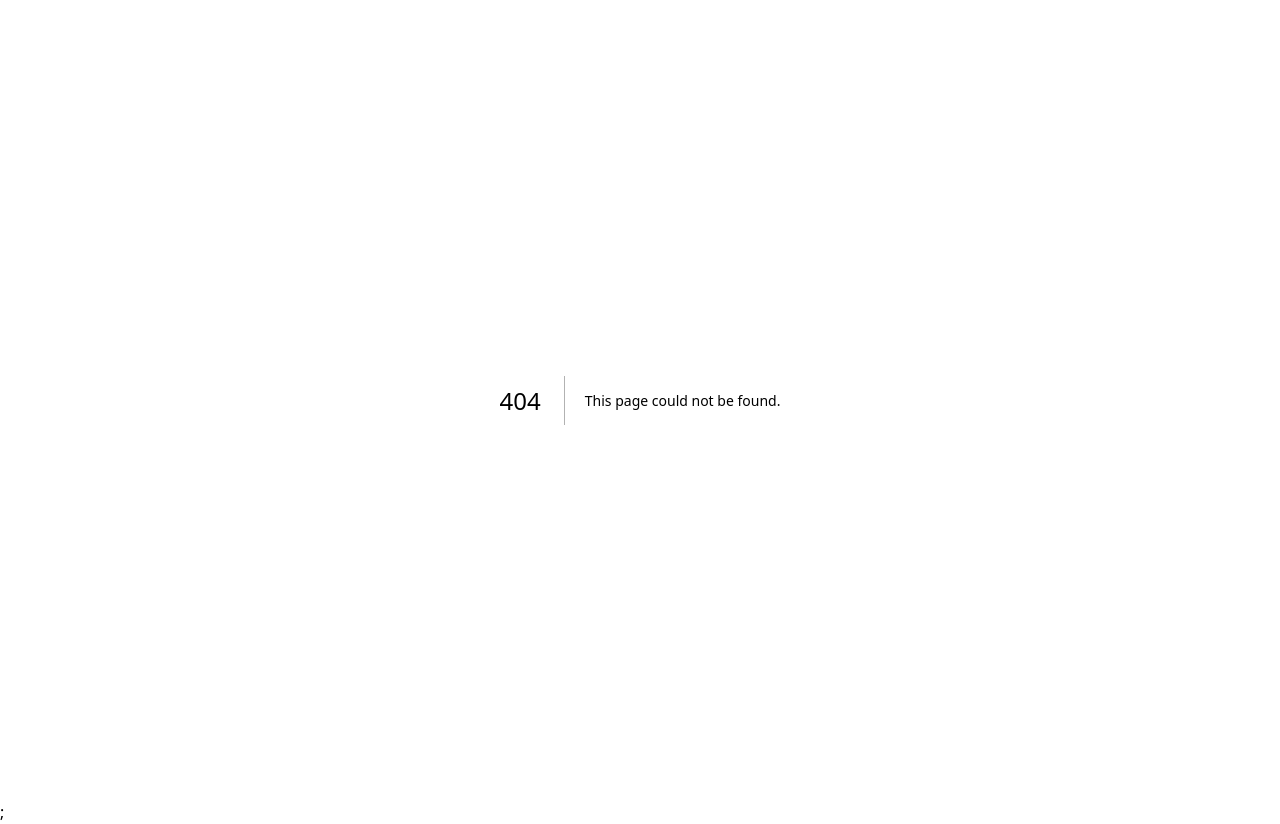
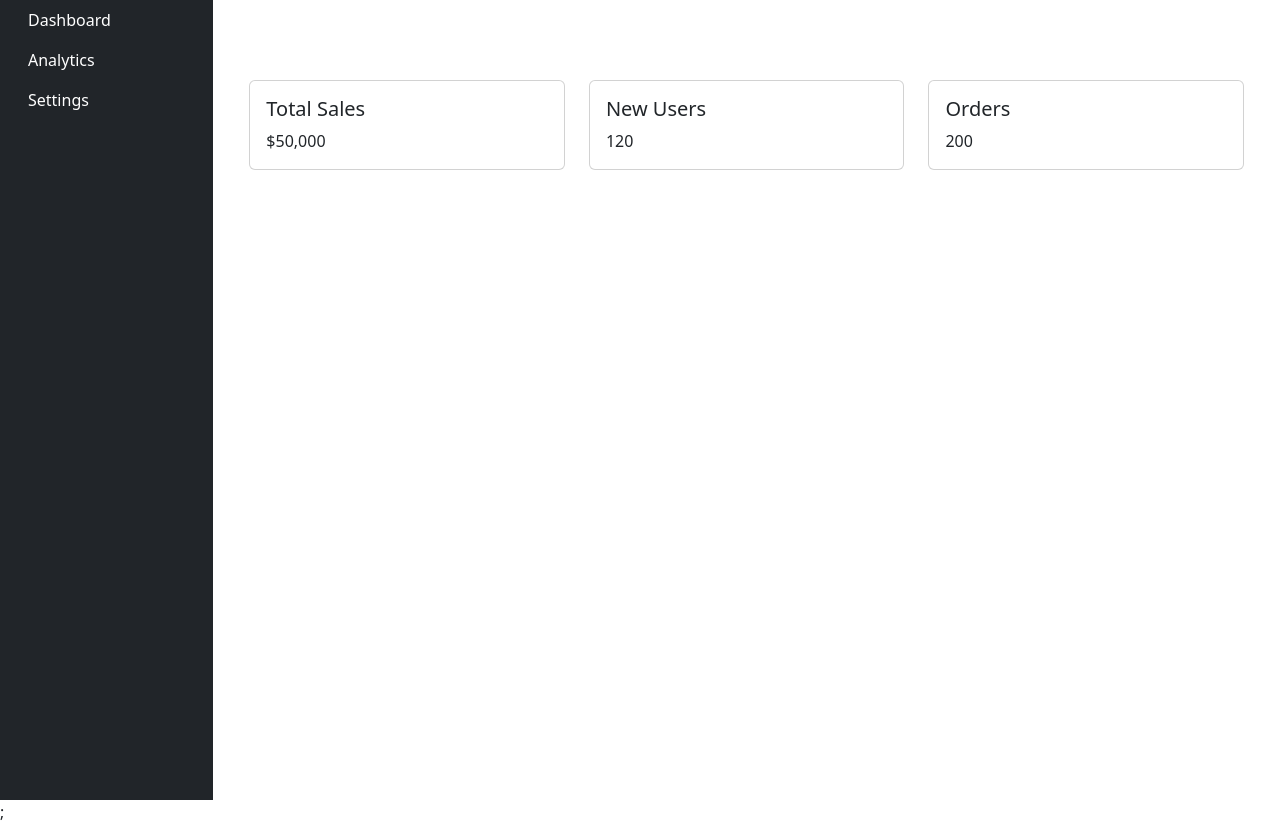
Before and after one commit to Jsmithseo/headlessSTLR, a Next.js app: page /dashboard in a window 1280 px wide. Before the commit this address had no page. Built offline with nearby package versions, Linux system fonts and the light colour scheme.

Commit message:
dashboard done

```diff
--- /dev/null
+++ b/components/DashboardLayout.js
@@ -0,0 +1,40 @@
+import { Container, Row, Col, Nav, NavItem, NavLink } from "reactstrap";
+
+const DashboardLayout = ({ children }) => {
+  return (
+    <Container fluid>
+      <Row className="flex flex-row">
+        {/* Sidebar */}
+        <Col
+          xs="2"
+          className="bg-dark text-white"
+          style={{ minHeight: "100vh" }}
+        >
+          <Nav vertical>
+            <NavItem>
+              <NavLink href="/dashboard" className="text-white">
+                Dashboard
+              </NavLink>
+            </NavItem>
+            <NavItem>
+              <NavLink href="/dashboard/analytics" className="text-white">
+                Analytics
+              </NavLink>
+            </NavItem>
+            <NavItem>
+              <NavLink href="/dashboard/settings" className="text-white">
+                Settings
+              </NavLink>
+            </NavItem>
+          </Nav>
+        </Col>
+        {/* Main Content */}
+        <Col xs="10">
+          <div className="p-4">{children}</div>
+        </Col>
+      </Row>
+    </Container>
+  );
+};
+
+export default DashboardLayout;
--- a/package.json
+++ b/package.json
@@ -14,6 +14,7 @@
     "@types/react": "^18.0.15",
     "@types/react-dom": "^18.0.6",
     "apollo-server": "^3.13.0",
+    "bootstrap": "^5.3.3",
     "class-variance-authority": "^0.7.0",
     "classnames": "^2.3.1",
     "clsx": "^2.1.1",
@@ -28,6 +29,7 @@
     "react-hook-form": "^7.52.1",
     "react-icons": "^5.2.1",
     "react-toastify": "^10.0.5",
+    "reactstrap": "^9.2.2",
     "tailwind-merge": "^2.4.0",
     "tailwindcss-animate": "^1.0.7",
     "typescript": "^4.7.4"
--- a/pages/_app.tsx
+++ b/pages/_app.tsx
@@ -1,7 +1,7 @@
 import { AppProps } from "next/app";
 import "../styles/index.css";
 import { SessionProvider } from "next-auth/react";
-
+import "bootstrap/dist/css/bootstrap.min.css";
 
 function MyApp({ Component, pageProps }: AppProps) {
   return (
--- /dev/null
+++ b/pages/dashboard/index.js
@@ -0,0 +1,38 @@
+import DashboardLayout from "../../components/DashboardLayout";
+import { Card, CardBody, CardTitle, CardText, Row, Col } from "reactstrap";
+
+const Dashboard = () => {
+  return (
+    <DashboardLayout>
+      <h1 className="text-white">Dashboard Overview</h1>
+      <Row className="text-white">
+        <Col sm="4">
+          <Card>
+            <CardBody>
+              <CardTitle tag="h5">Total Sales</CardTitle>
+              <CardText>$50,000</CardText>
+            </CardBody>
+          </Card>
+        </Col>
+        <Col sm="4">
+          <Card>
+            <CardBody>
+              <CardTitle tag="h5">New Users</CardTitle>
+              <CardText>120</CardText>
+            </CardBody>
+          </Card>
+        </Col>
+        <Col sm="4">
+          <Card>
+            <CardBody>
+              <CardTitle tag="h5">Orders</CardTitle>
+              <CardText>200</CardText>
+            </CardBody>
+          </Card>
+        </Col>
+      </Row>
+    </DashboardLayout>
+  );
+};
+
+export default Dashboard;
--- a/pages/index.tsx
+++ b/pages/index.tsx
@@ -9,11 +9,12 @@ import { getAllPostsForHome } from "../lib/api";
 import { CMS_NAME } from "../lib/constants";
 import RegisterLink from "../components/register/register-link";
 import { Toaster } from "../components/ui/toaster";
+import { Button } from "reactstrap";
+import Link from "next/link";
 
 export default function Index({ allPosts: { edges }, preview }) {
   const heroPost = edges[0]?.node;
   const morePosts = edges.slice(1);
-
 
   return (
     <Layout preview={preview}>
@@ -26,6 +27,12 @@ export default function Index({ allPosts: { edges }, preview }) {
         {morePosts.length > 0 && <MoreStories posts={morePosts} />}
         <div>
           this is more content
+          <div>
+            <h1>Welcome to Your Project</h1>
+            <Link href="/dashboard">
+              <Button color="primary">Go to Dashboard</Button>
+            </Link>
+          </div>
           <RegisterLink href="/register" className="mx-10">
             Register
           </RegisterLink>
--- a/styles/index.css
+++ b/styles/index.css
@@ -63,7 +63,8 @@
   * {
     @apply border-border;
   }
+
   body {
-    @apply bg-background text-foreground;
+    @apply bg-foreground text-foreground;
   }
 }
```
Also changed, not shown: pages/blog.tsx (+8 -7 lines), pages/dashboard/analytics.js (added, +12 -0 lines), pages/dashboard/settings.js (added, +12 -0 lines), 1 other file (tests, documents, lock files or other folders).
